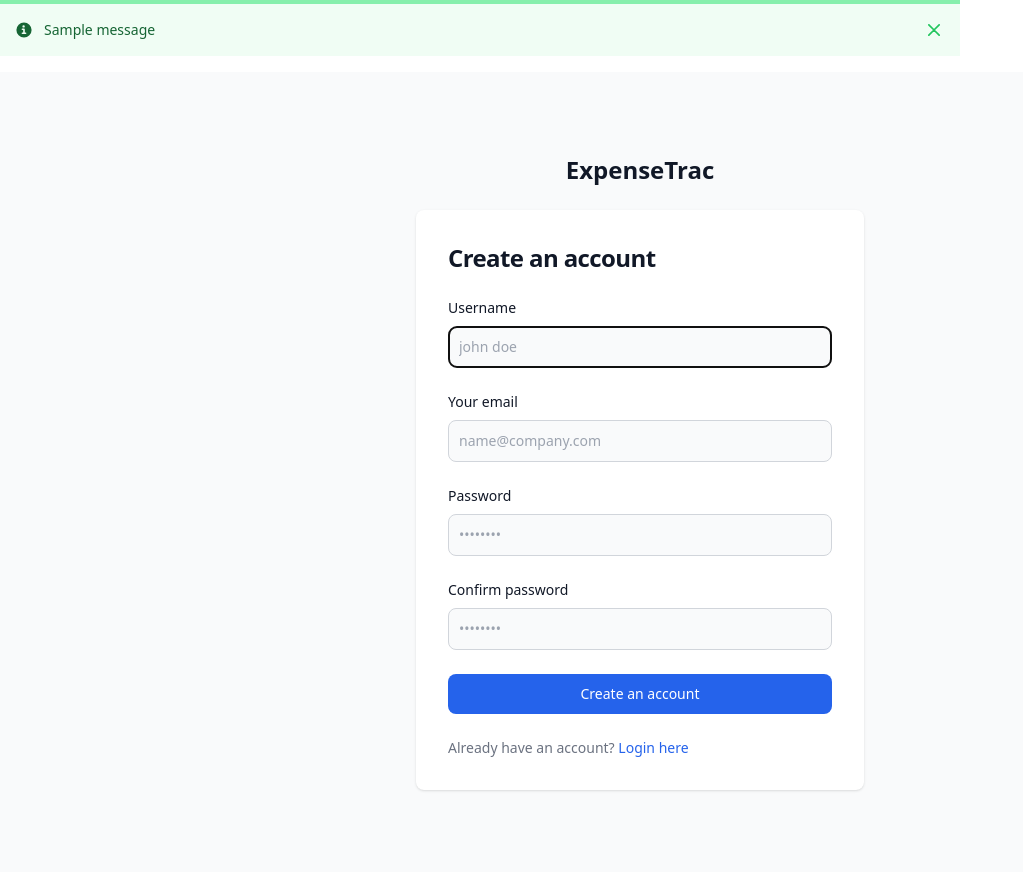
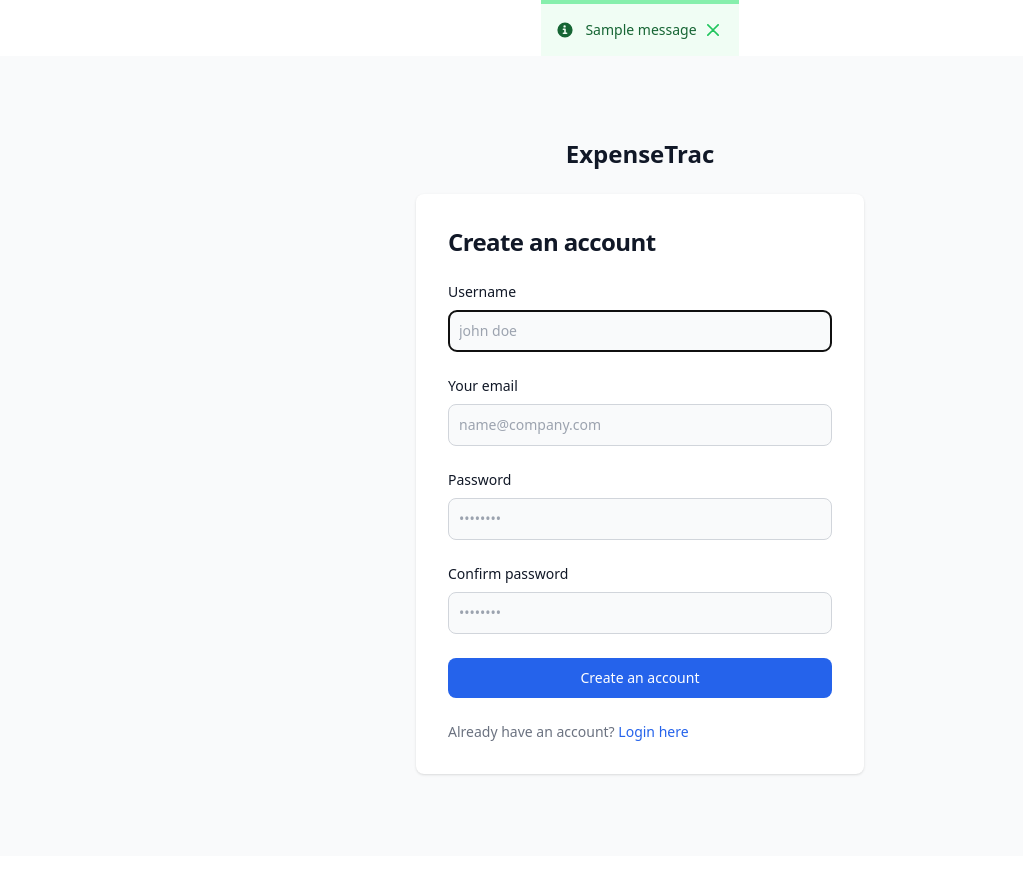
Before and after one commit to Awwal12/ExpenseTrac, a Django app: page /register/ in a window 1280 px wide. Shown: the whole page, without its empty margins (0-1023 px from the left). After the commit the page ends 776 px from the top, so only its background shows below. Run offline with Django 4.2, Linux system fonts and the light colour scheme; tables that the repository leaves empty hold one stand-in row (values such as "Sample post"); one stand-in notice (Sample message) is shown; some libraries are stand-ins or nearby versions.

Commit message:
messages functtionality change and styling update

```diff
--- a/expensetrac/expenseapp/templates/partial/_messages.html
+++ b/expensetrac/expenseapp/templates/partial/_messages.html
@@ -1,10 +1,10 @@
 {% extends 'base_auth.html' %}
 {% block content %}
-<div class="w-3/4">
-{% if messages %}
+<div class="w-full flex items-center justify-center m-0 ">
+
 {% for message in messages %}
 {% if message.tags == 'success' %}
-  <div id="alert-border-3" class="flex items-center p-4 mb-4 text-green-800 border-t-4 border-green-300 bg-green-50 dark:text-green-400 dark:bg-gray-800 dark:border-green-800" role="alert">
+  <div id="alert-border-3" class="flex items-center p-4 mb-0 text-green-800 border-t-4 border-green-300 bg-green-50 dark:text-green-400 dark:bg-gray-800 dark:border-green-800" role="alert">
     <svg class="flex-shrink-0 w-4 h-4" aria-hidden="true" xmlns="http://www.w3.org/2000/svg" fill="currentColor" viewBox="0 0 20 20">
       <path d="M10 .5a9.5 9.5 0 1 0 9.5 9.5A9.51 9.51 0 0 0 10 .5ZM9.5 4a1.5 1.5 0 1 1 0 3 1.5 1.5 0 0 1 0-3ZM12 15H8a1 1 0 0 1 0-2h1v-3H8a1 1 0 0 1 0-2h2a1 1 0 0 1 1 1v4h1a1 1 0 0 1 0 2Z"/>
     </svg>
@@ -34,9 +34,9 @@
       </svg>
     </button>
 </div>
-{% else %}
+{% elif message.tags == 'info' %}
 
-<div id="alert-border-1" class="flex items-center p-4 mb-4 text-blue-800 border-t-4 border-blue-300 bg-blue-50 dark:text-blue-400 dark:bg-gray-800 dark:border-blue-800" role="alert">
+<div id="alert-border-1" class="flex items-center p-4 mb-0 text-blue-800 border-t-4 border-blue-300 bg-blue-50 dark:text-blue-400 dark:bg-gray-800 dark:border-blue-800" role="alert">
     <svg class="flex-shrink-0 w-4 h-4" aria-hidden="true" xmlns="http://www.w3.org/2000/svg" fill="currentColor" viewBox="0 0 20 20">
       <path d="M10 .5a9.5 9.5 0 1 0 9.5 9.5A9.51 9.51 0 0 0 10 .5ZM9.5 4a1.5 1.5 0 1 1 0 3 1.5 1.5 0 0 1 0-3ZM12 15H8a1 1 0 0 1 0-2h1v-3H8a1 1 0 0 1 0-2h2a1 1 0 0 1 1 1v4h1a1 1 0 0 1 0 2Z"/>
     </svg>
@@ -52,6 +52,5 @@
 </div>
   {% endif %}
   {% endfor %}
-{% endif %}
 </div>
 {% endblock%}
```
